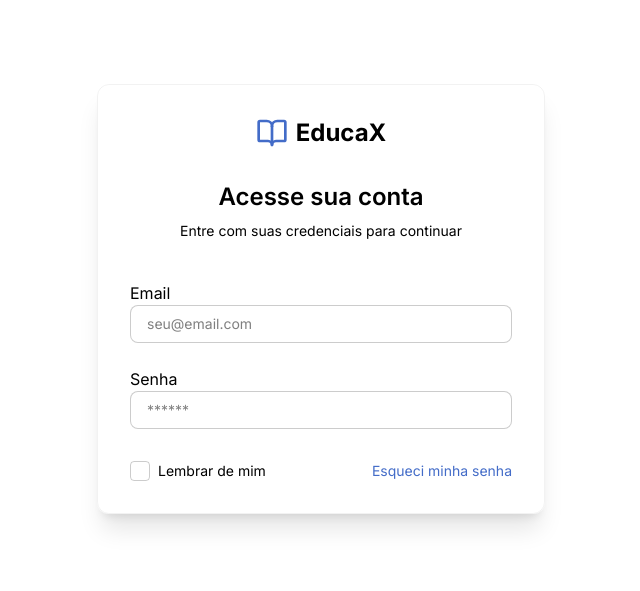
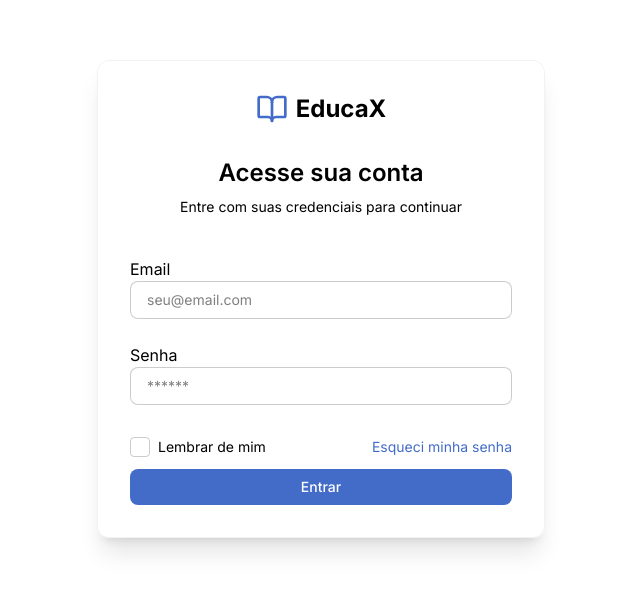
Before and after one commit to VittorFabriny/educax, a Next.js app: page /login in a window 1280 px wide. Shown: the part 101-692 px from the top of the page, without its empty margins (319-959 px from the left). Built offline with nearby package versions, Linux system fonts and the light colour scheme.

Commit message:
fix Button /login

```diff
--- a/app/login/page.tsx
+++ b/app/login/page.tsx
@@ -18,7 +18,6 @@ export default function Login() {
   const [password, setPassword] = useState("");
 
   const { login, authLoading, error } = useAuth();
-  const router = useRouter();
 
   async function handleSubmit(e: React.FormEvent) {
     e.preventDefault();
@@ -67,7 +66,15 @@ export default function Login() {
               <Checkbox label='Lembrar de mim' icon={CheckIcon} />
               <Link href="/recovery" className='text-sm text-(--primary-color) focus:outline-(--primary-color)'> Esqueci minha senha</Link>
             </div>
+
+            {error && (
+              <p className='text-red-500 text-center pt-3 my-3'>{error}</p>
+            )}
+
+            <Button type='submit' variant='primary' title='Entrar' className='w-full mt-3 flex items-center justify-center' />
           </form>
+
+
 
         </section>
 
```
